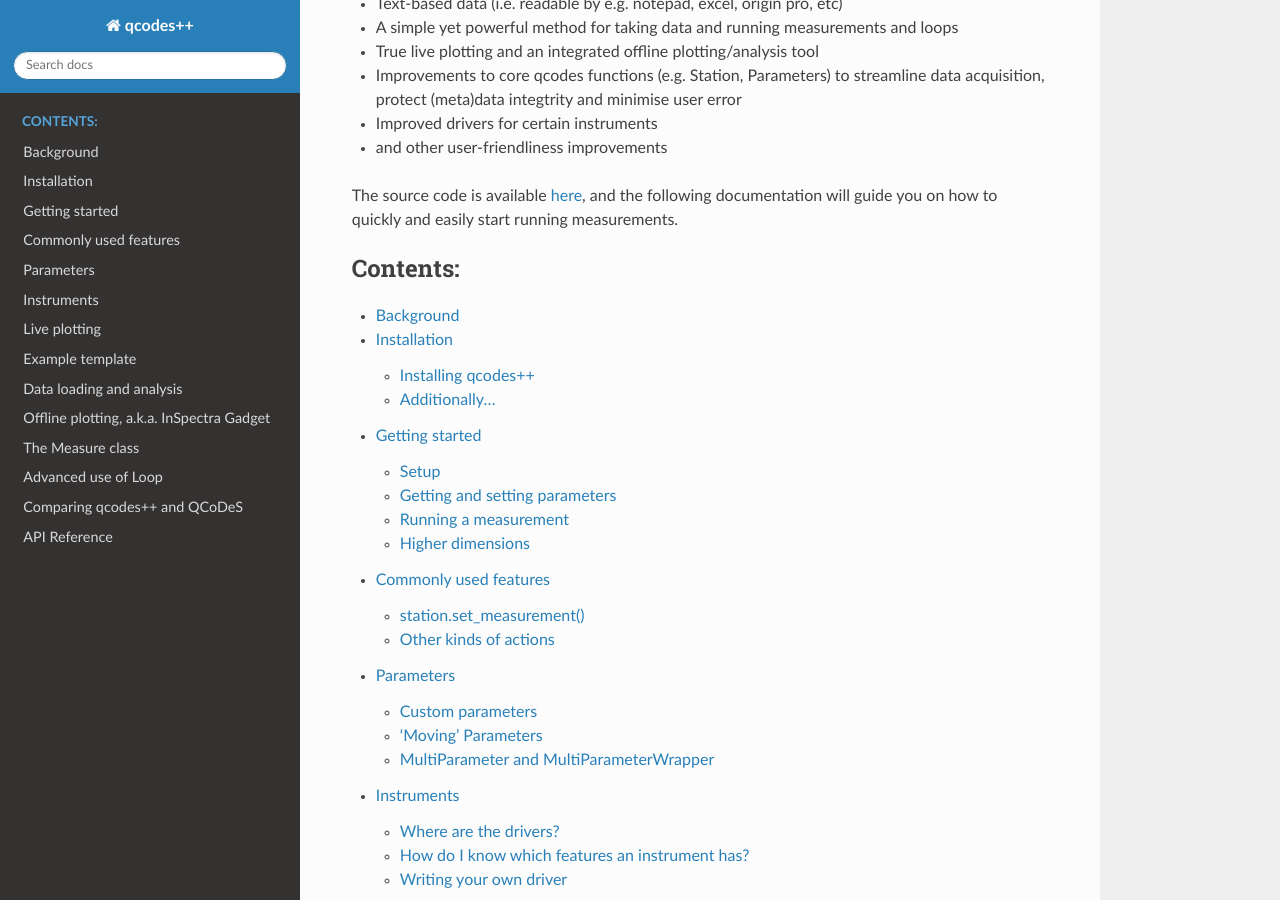
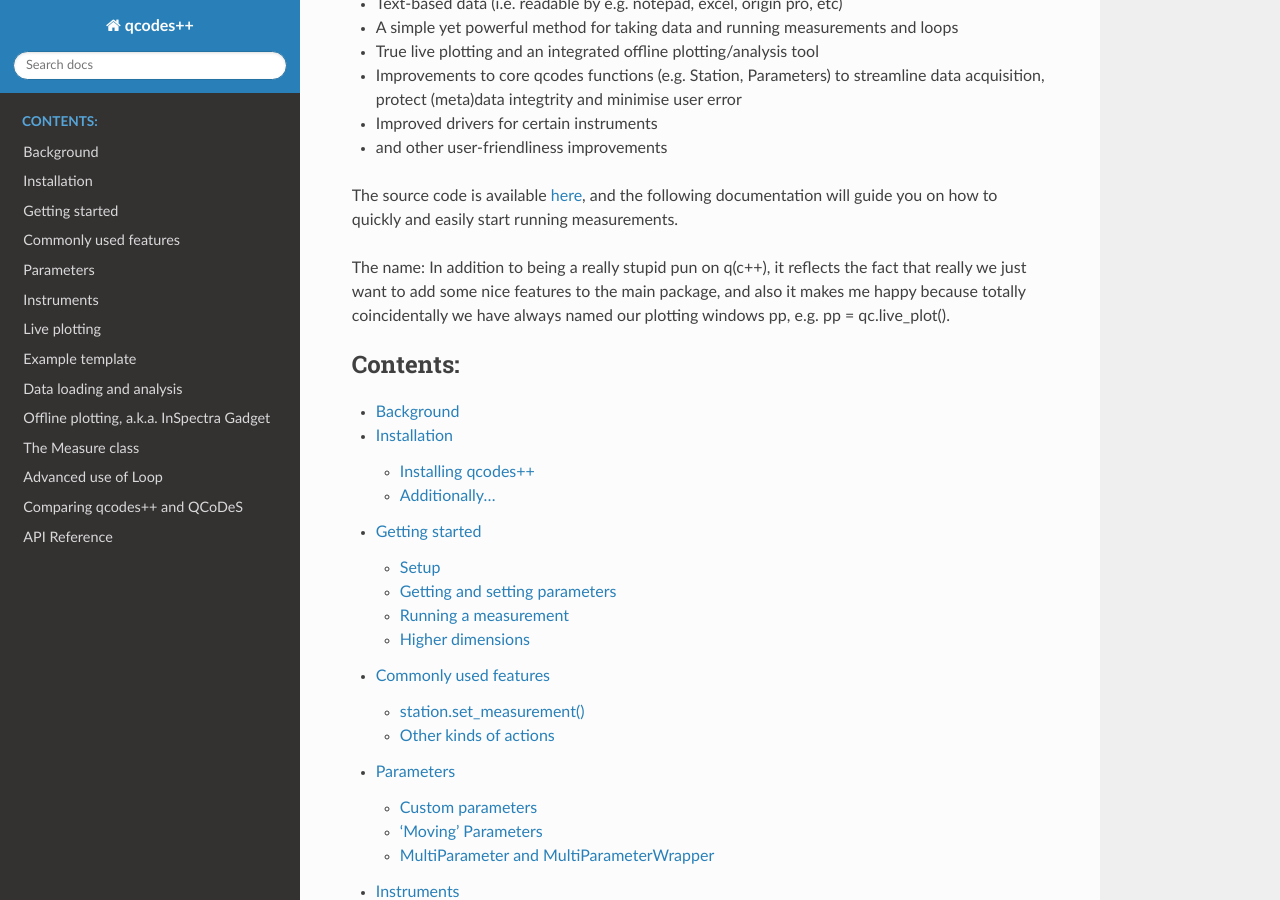
Before and after one commit to qcodespp/qcodespp.github.io, a Sphinx documentation site: the page built from docs/source/index.rst, in a window 1280 px wide and 900 px high, scrolled down 456 px. Built offline with Sphinx 7.4.7 and the Read the Docs theme 3.1.0, drawn with Linux system fonts in a browser that asks for light colours.

Commit message:
edit index

```diff
--- a/docs/source/index.rst
+++ b/docs/source/index.rst
@@ -23,6 +23,10 @@
 
 The source code is available `here <https://github.com/qcodespp/qcodespp>`__, and the following documentation will guide you on how to quickly and easily start running measurements.
 
+The name: In addition to being a really stupid pun on q(c++), it reflects the fact that really we just want
+to add some nice features to the main package, and also it makes me happy because totally
+coincidentally we have always named our plotting windows pp, e.g. pp = qc.live_plot().
+
 .. toctree::
    :maxdepth: 2
    :caption: Contents:
```
